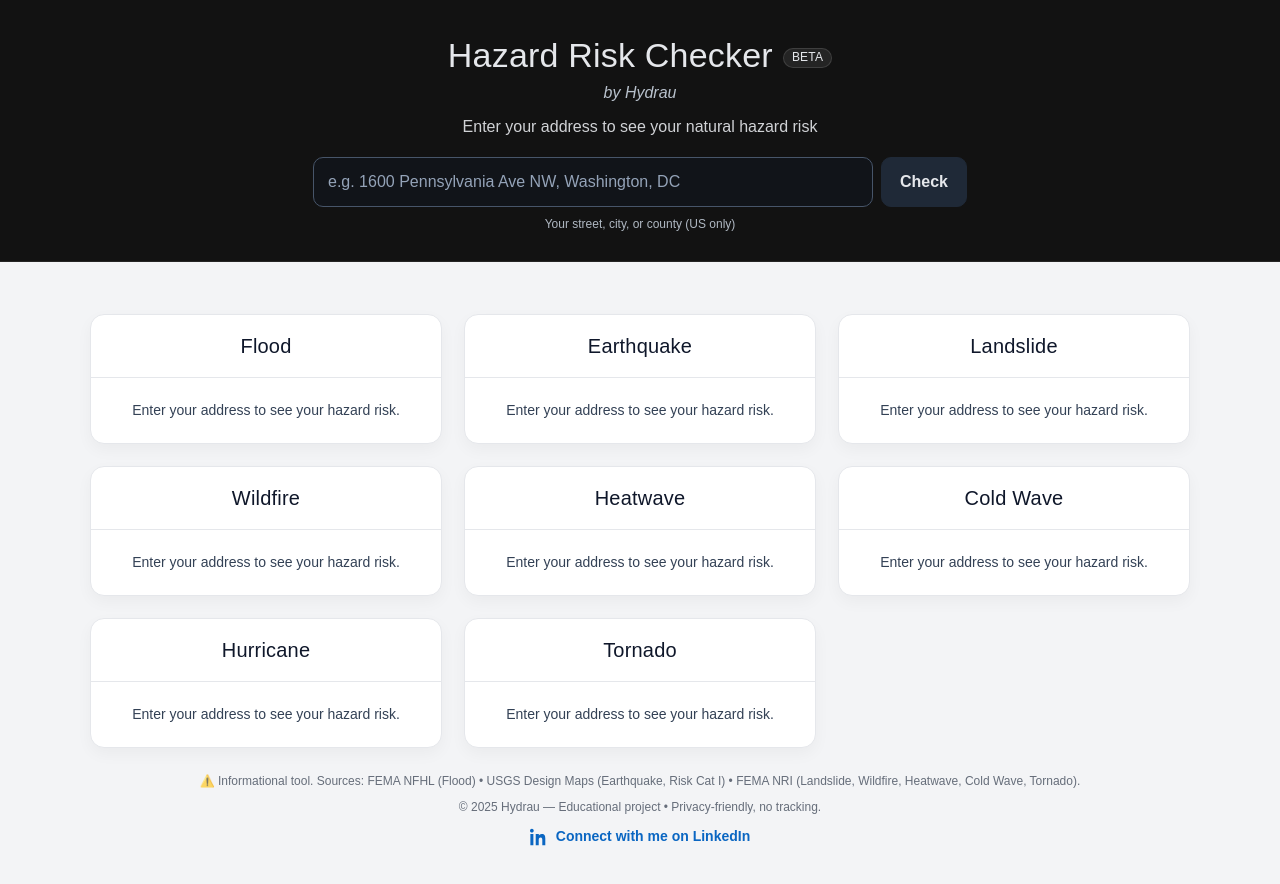
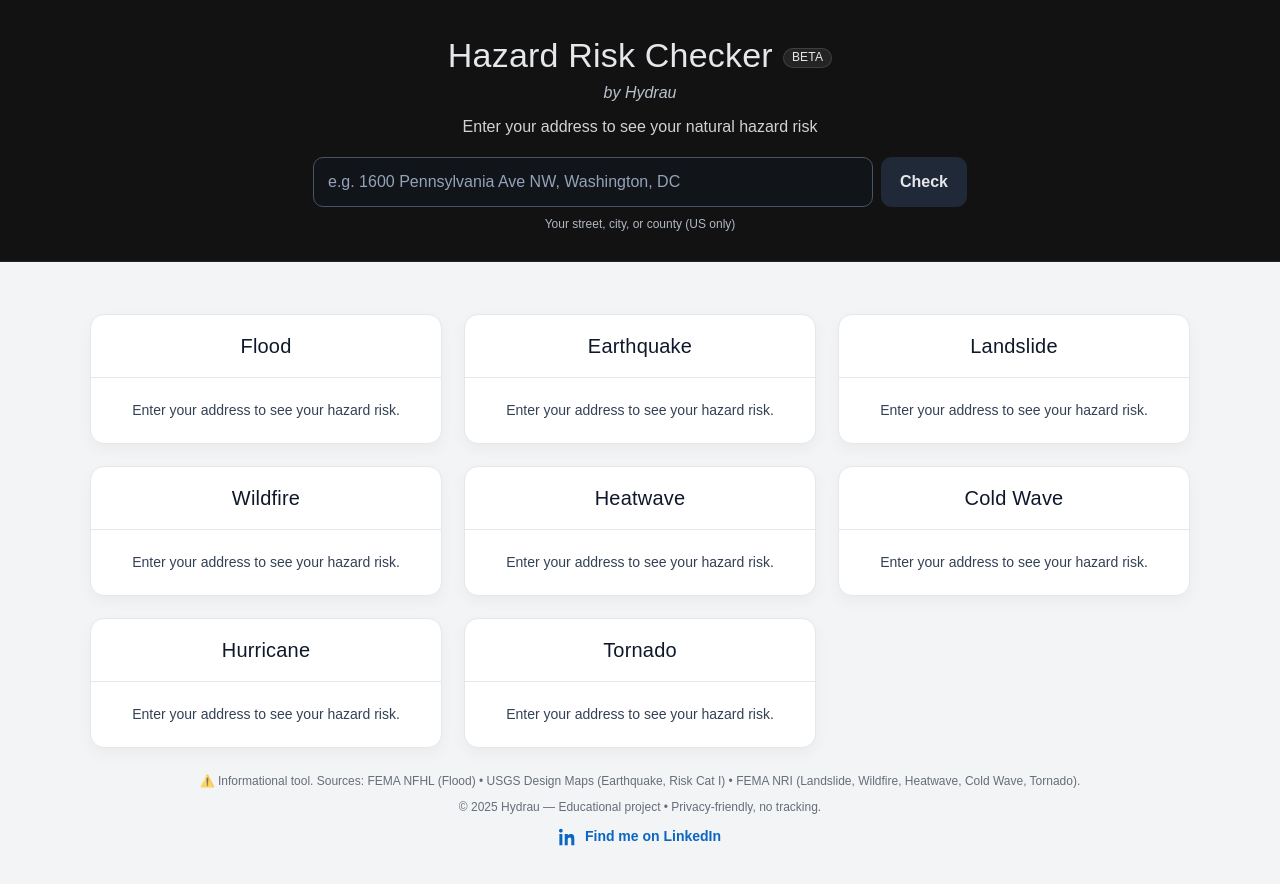
Before and after one commit to hydrau1221/hazard-risk-checker, a Next.js app: page / in a window 1280 px wide. Shown: the top 884 px of the page. Built offline with nearby package versions, Linux system fonts and the light colour scheme.

Commit message:
Update page.tsx

```diff
--- a/app/page.tsx
+++ b/app/page.tsx
@@ -443,7 +443,7 @@ export default function Home() {
               <svg viewBox="0 0 24 24" aria-hidden="true">
                 <path fill="currentColor" d="M4.98 3.5C4.98 4.88 3.86 6 2.5 6S0 4.88 0 3.5 1.12 1 2.5 1s2.48 1.12 2.48 2.5zM.5 8h4V23h-4V8zm7.5 0h3.8v2.05h.05c.53-1 1.83-2.05 3.77-2.05 4.03 0 4.78 2.65 4.78 6.1V23h-4v-6.64c0-1.58-.03-3.62-2.21-3.62-2.22 0-2.56 1.73-2.56 3.52V23h-4V8z"/>
               </svg>
-              <span>Connect with me on LinkedIn</span>
+              <span>Find me on LinkedIn</span>
             </a>
           </div>
         </div>
```
